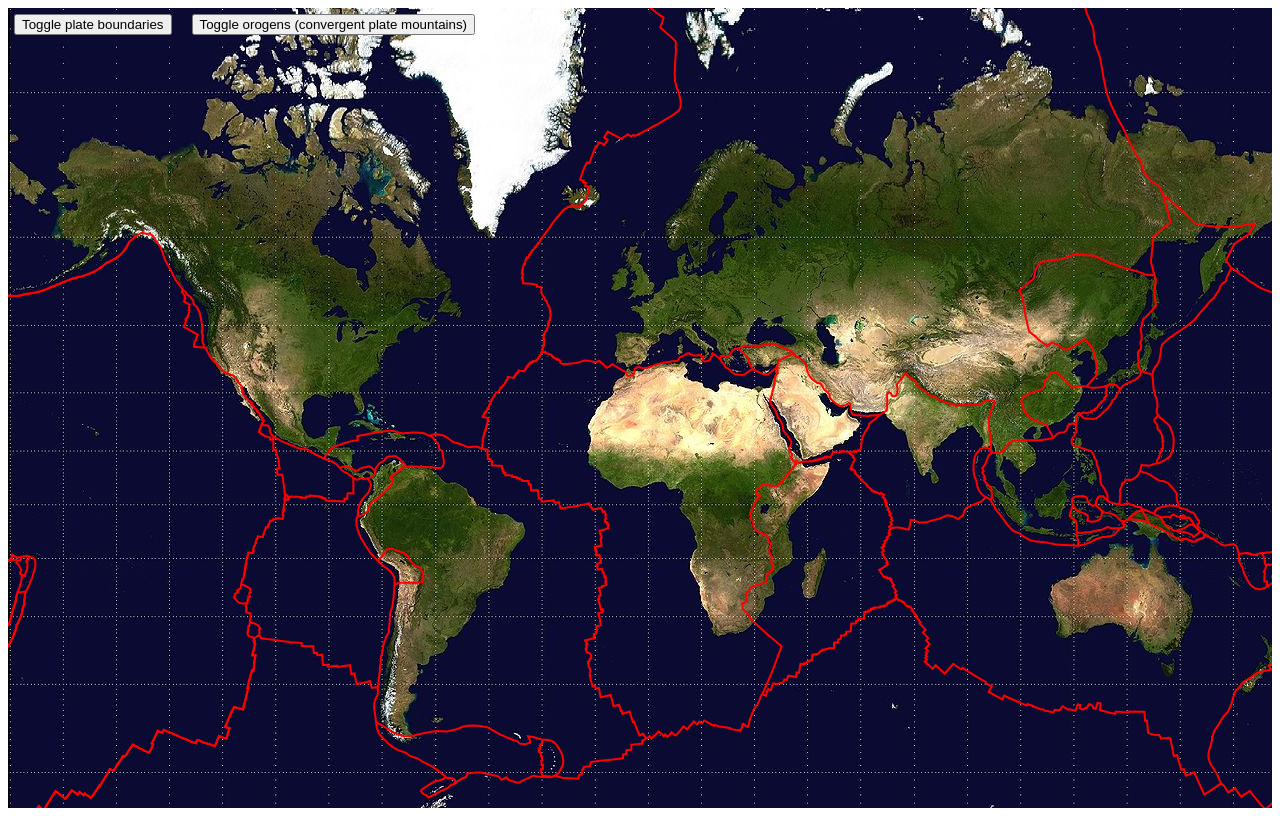
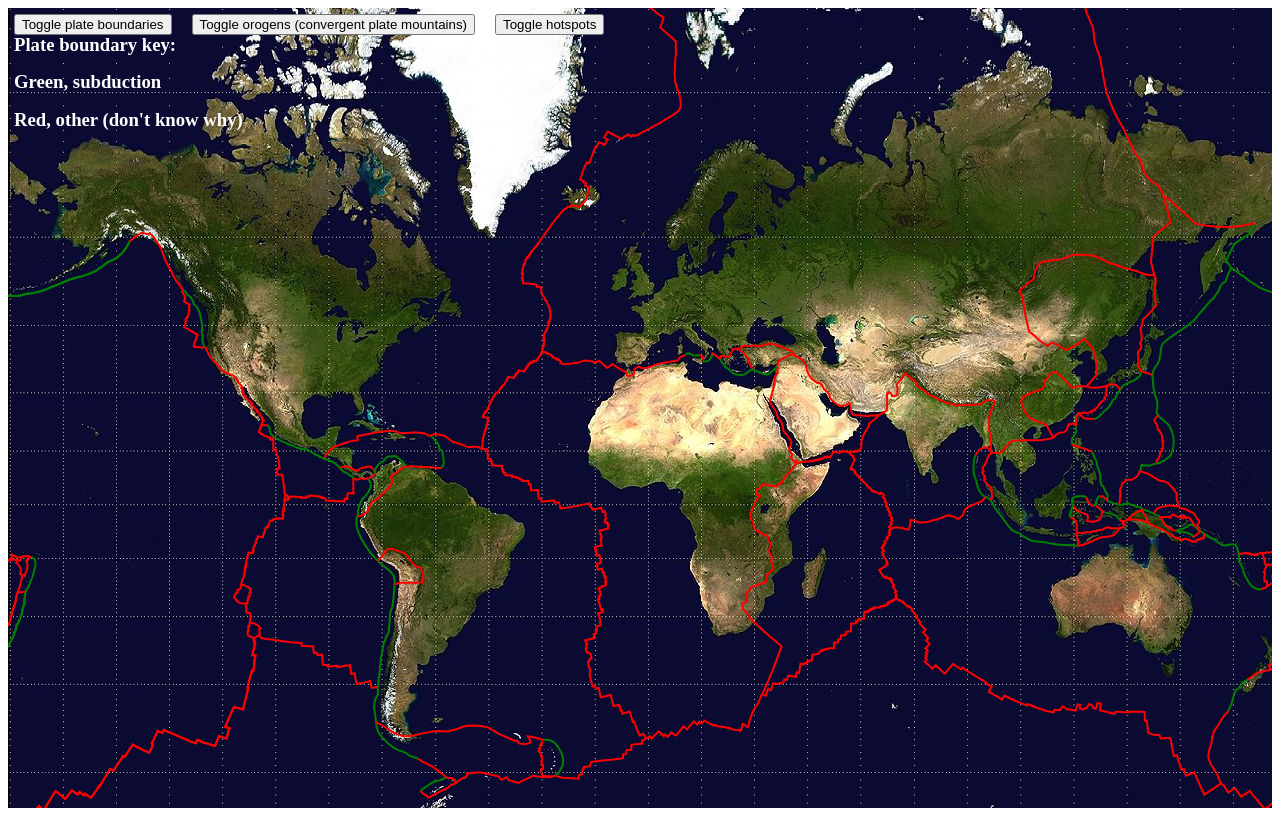
Before and after one commit to kinderhead/Earth, a website built with Parcel: page index.html in a window 1280 px wide. Both pictures are taken after a click on the button "Toggle plate boundaries". Built offline with nearby package versions, Linux system fonts and the light colour scheme.

Commit message:
hotspotssss

```diff
--- a/index.html
+++ b/index.html
@@ -15,6 +15,17 @@
             <div style="float: left; padding: 10px;">
                 <button id="Orogens">Toggle orogens (convergent plate mountains)</button>
             </div>
+            <div style="float: left; padding: 10px;">
+                <button id="Hotspots">Toggle hotspots</button>
+            </div>
+            <div style="padding-left: 10px; color:white; line-height: 0px;">
+                <h3>Plate boundary key:</h3>
+                <br>
+                <h3>Green, subduction</h3>
+                <br>
+                <h3>Red, other (don't know why)</h3>
+            </div>
+
         </div>
     </body>
     <script type="module" src="src/index.ts"></script>
--- /dev/null
+++ b/res/hotspots.json
@@ -0,0 +1,63 @@
+[
+    [50.2, 6.7],
+    [64.4, -17.3],
+    [37.0, -26],
+    [71, -9],
+    [20, 110],
+    [37.75, 15],
+    [23.3, 5.6],
+    [20.8, 17.5],
+    [13, 24.2],
+    [7, 39.5],
+    [2, 5.1],
+    [32.6, -17.3],
+    [28.2, -18],
+    [29.4, -29.2],
+    [16, -24],
+    [-16.5, -9.5],
+    [-40.3, 10],
+    [-37.2, -12.3],
+    [-32.1, -6.3],
+    [-43, -2.7],
+    [-54.4, 3.4],
+    [-51.4, -1],
+    [-21.2, 55.7],
+    [-11.5, 43.3],
+    [-46.9, 37.6],
+    [-46.1, 50.2],
+    [-49.6, 69],
+    [-53.1, 73.5],
+    [-67.6, 164.8],
+    [-77.5, 167.2],
+    [-20.5, -28.8],
+    [-3.8, -32.4],
+    [-7.9, -14.3],
+    [32.6, -64.3],
+    [44.5, -110.4],
+    [36.8, -104.1],
+    [53.9, -123.733333],
+    [-34.7, 159.8],
+    [-40.4, 155.5],
+    [-40.8, 146],
+    [-33.9, -81.8],
+    [-26.4, -80.1],
+    [-26.4, -106.5],
+    [-0.4, -91.6],
+    [-53.6, -140.6],
+    [-37.7, -111.1],
+    [-29, -140.3],
+    [-25.6, -143.3],
+    [-23.4, -150.7],
+    [-20.2, -153.8],
+    [-14.5, -168.2],
+    [-26.9, -114.6],
+    [-25.4, -129.3],
+    [-18.2, -148.4],
+    [-10.5, -139],
+    [4.8, 164.4],
+    [19, -155.2],
+    [19, -111],
+    [27.7, -114.5],
+    [46, -130.1],
+    [53, -134.8]
+]
--- a/src/app.ts
+++ b/src/app.ts
@@ -7,7 +7,10 @@ import $ from "jquery";
 
 import plates from "../res/plates.json";
 import orogens from "../res/orogens.json";
+import hotspots from "../res/hotspots.json";
+
 import Orogen from "./orogen";
+import { Circle } from "konva/lib/shapes/Circle";
 
 export default class App {
     public stage : Stage;
@@ -18,10 +21,13 @@ export default class App {
     private earthSize : [number, number] = [0, 0];
 
     private showPlates : boolean = false;
+    private tectonicColors : string[] = [];
     private tectonics : number[][] = [];
 
     private showOrogens : boolean = false;
     private orogens : Orogen[] = [];
+
+    private showHotspots : boolean = false;
 
     public constructor() {
         console.log("Initializing");
@@ -42,6 +48,11 @@ export default class App {
                 this.update();
             });
 
+            document.getElementById("Hotspots").addEventListener("click", () => {
+                this.showHotspots = !this.showHotspots;
+                this.update();
+            });
+
             plates.features.forEach(i => {
                 let points : number[] = [];
                 i.geometry.coordinates.forEach(i => {
@@ -53,6 +64,11 @@ export default class App {
                     points.push(p[1]);
                 });
                 this.tectonics.push(points);
+                if (i.properties.Type == "subduction") {
+                    this.tectonicColors.push("green");
+                } else {
+                    this.tectonicColors.push("red");
+                }
             });
 
             orogens.features.forEach(e => {
@@ -98,14 +114,21 @@ export default class App {
         this.layer.add(this.textures["earth"]);
 
         if (this.showPlates) {
-            this.tectonics.forEach(i => {
-                this.layer.add(new Line({points:i, stroke:"red"}));
+            this.tectonics.forEach((i, idex) => {
+                this.layer.add(new Line({points:i, stroke:this.tectonicColors[idex]}));
             });
         }
 
         if (this.showOrogens) {
             this.orogens.forEach(i => {
                 this.layer.add(new Line({points:i.points, stroke:"lightblue", closed:true, fill:"lightblue", opacity:.5}));
+            });
+        }
+
+        if (this.showHotspots) {
+            hotspots.forEach(i => {
+                let p = this.latLongToXY(i[0], i[1]);
+                this.layer.add(new Circle({x:p[0], y:p[1], radius:4, fill:"orange"}))
             });
         }
 
```
Also changed, not shown: docs/index.html (+32 -1 lines), README.md, docs/earth.a7169475.jpg (deleted), docs/earth.e05316d5.jpg (added), 8 other files.
